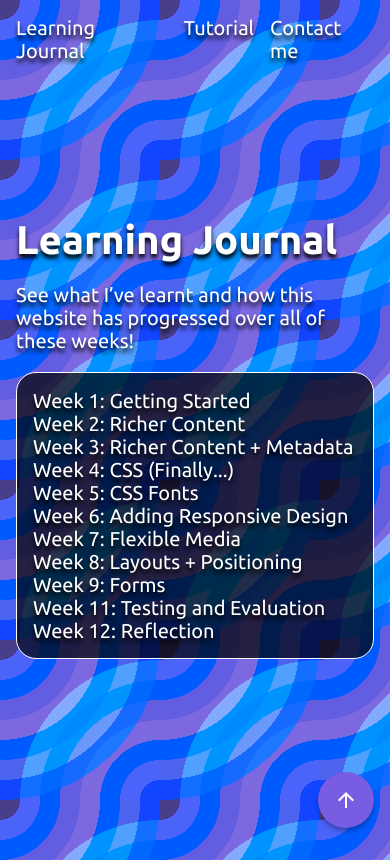
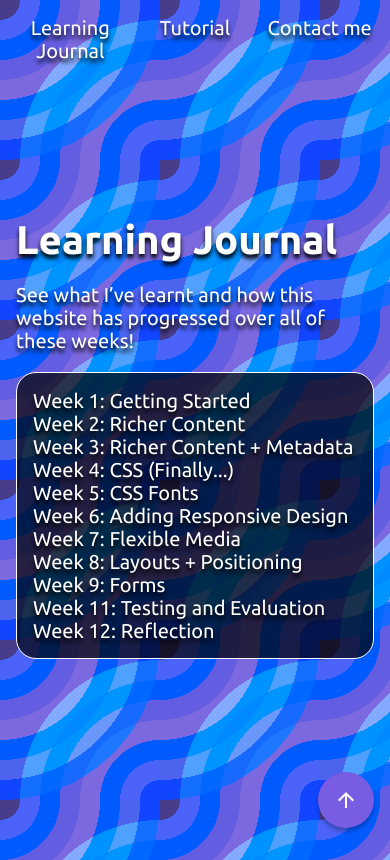
Before and after one commit to jds691/ci435-learning-journal, a plain HTML site: page index.html in a window 390 px wide. Shown: the top 860 px of the page. Drawn offline with nearby package versions, Linux system fonts and the light colour scheme.

Commit message:
Fix top-nav on mobile

```diff
--- a/css/stylesheet.css
+++ b/css/stylesheet.css
@@ -277,12 +277,18 @@ td {
 
 .top-nav a {
     color: inherit;
+    text-align: center;
     text-decoration: none;
     text-shadow: black 0 4px 4px;
 }
 
 .top-nav a:hover {
     color: var(--accent-colour);
+}
+
+.top-nav li {
+    flex-basis: 100%;
+    text-align: center; /*https://www.andy-howard.com/verticalAndHorizontalAlignment/index.html#*/
 }
 
 .top-nav menu {
@@ -410,6 +416,10 @@ td {
         display: inherit;
     }
 
+    .top-nav li {
+        flex-basis: unset;
+    }
+
     #wrapper {
         align-content: center;
         max-width: 70%;
```
